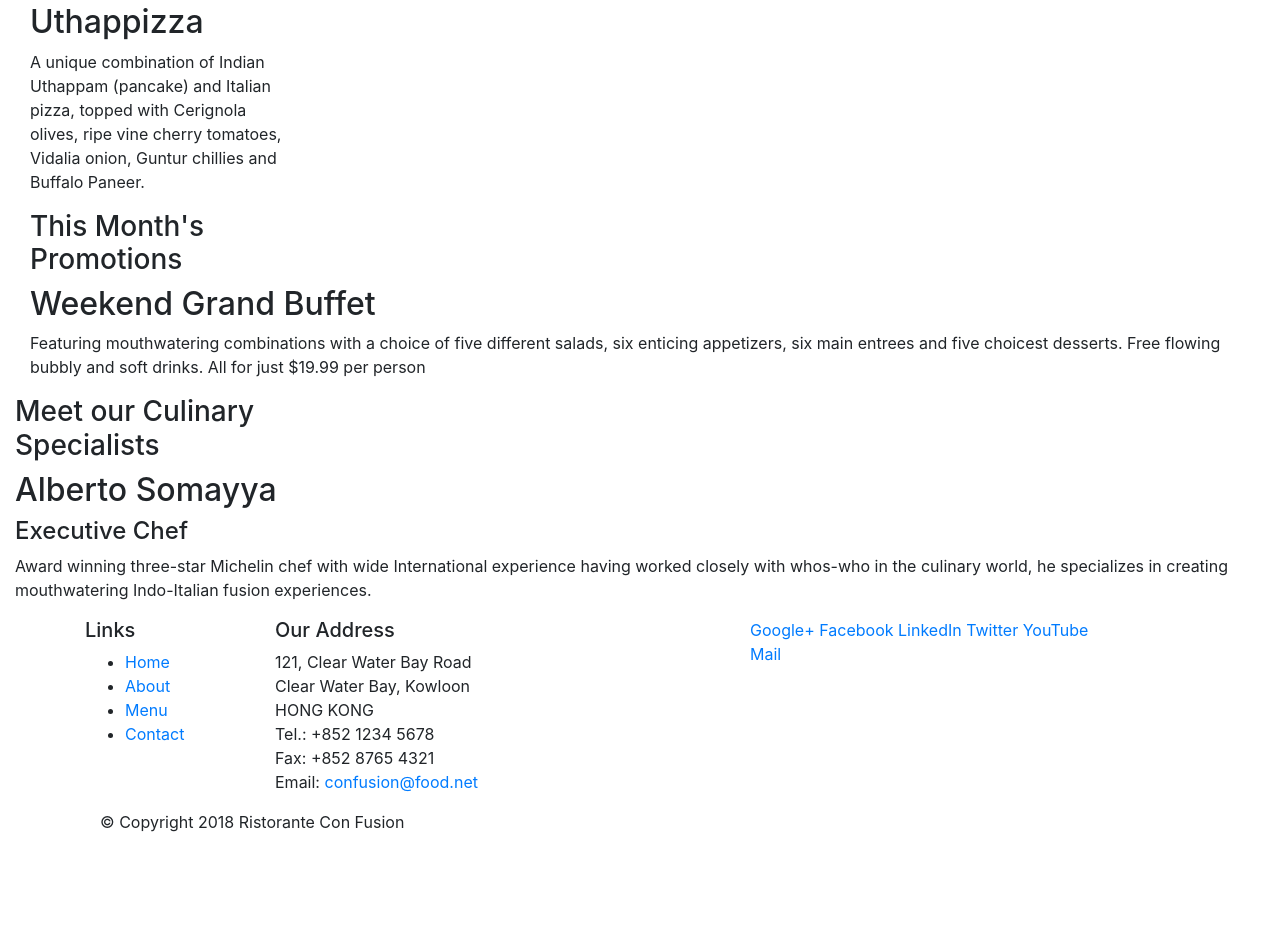
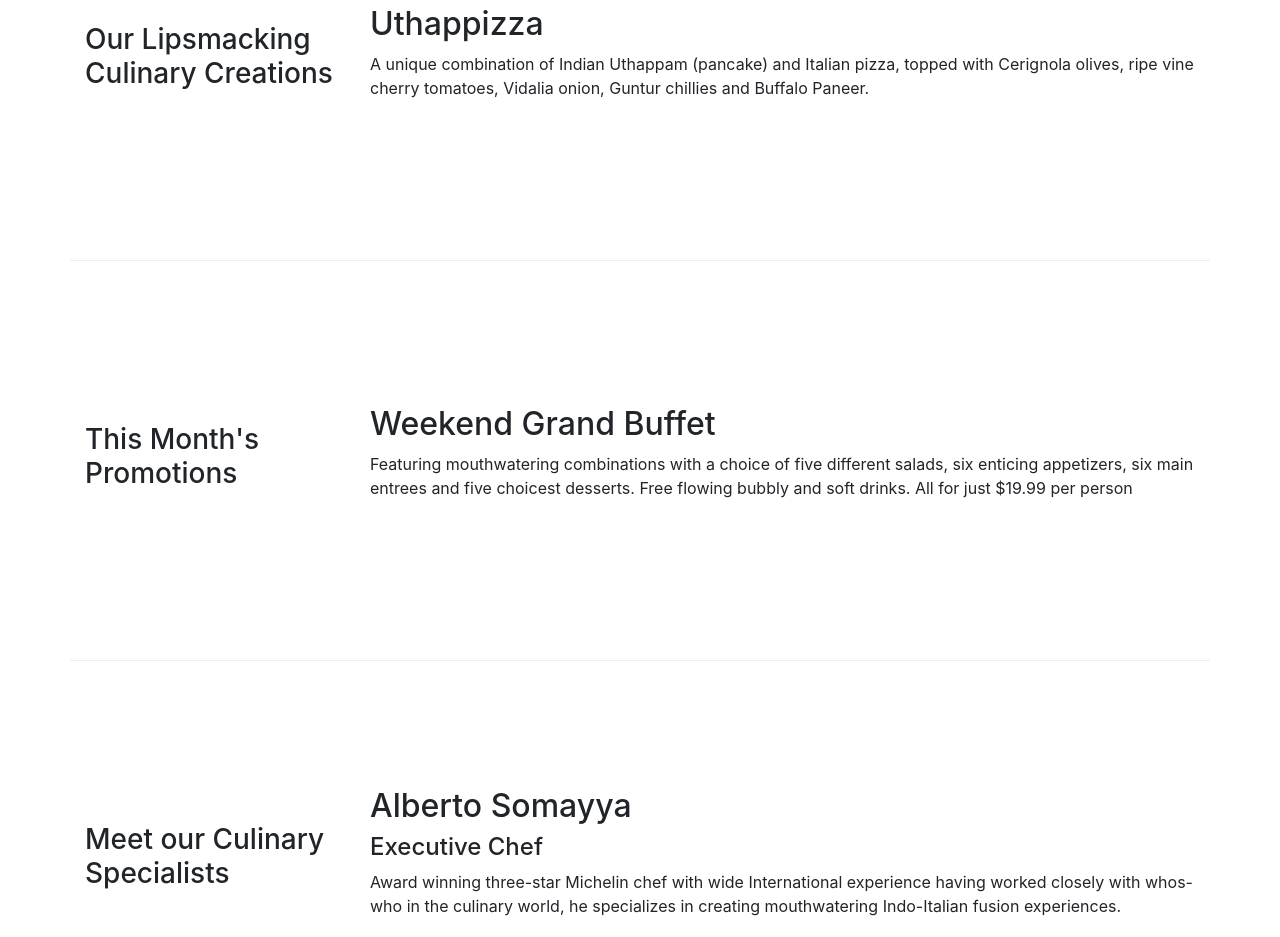
Before and after one commit to ammarjussa/conFusion, a website: page index.html in a window 1280 px wide. Shown: the part 443-1380 px from the top of the page. Before the commit the page ends 1293 px from the top, so only its background shows below. Drawn offline with nearby package versions, Linux system fonts and the light colour scheme.

Commit message:
Bootstrap Grid 2

```diff
--- /dev/null
+++ b/css/styles.css
@@ -0,0 +1,30 @@
+.row-header{
+    margin:0px auto;
+    padding:0px;
+}
+
+.row-content {
+    margin:0px auto;
+    padding: 50px 0px 50px 0px;
+    border-bottom: 1px ridge;
+    min-height:400px;
+}
+
+.footer{
+    background-color: #D1C4E9;
+    margin:0px auto;
+    padding: 20px 0px 20px 0px;
+}
+
+.jumbotron {
+    padding:70px 30px 70px 30px;
+    margin:0px auto;
+    background: #9575CD ;
+    color:'black';
+}
+
+address{
+    font-size:80%;
+    margin:0px;
+    color:#0f0f0f;
+}
--- a/index.html
+++ b/index.html
@@ -5,19 +5,20 @@
     <meta charset="utf-8">
     <meta name="viewport" content="width=device-width, initial-scale=1, shrink-to-fit=no">
     <meta http-equiv="x-ua-compatible" content="ie=edge">
+    <link href="css/styles.css" rel="stylesheet">
 
     <!-- Bootstrap CSS -->
     <link rel="stylesheet" href="node_modules/bootstrap/dist/css/bootstrap.min.css">
-    <title>Ristorante Con Fusion</title>
+    <title>My restaurant</title>
 </head>
 
 <body>
 
     <header class="jumbotron">
         <div class="container">
-            <div class="row">
+            <div class="row row-header">
                 <div class="col-12 col-sm-6">
-                    <h1>Ristorante con Fusion</h1>
+                    <h1>My famous restaurant</h1>
                     <p>We take inspiration from the World's best cuisines, and create a unique fusion experience. Our lipsmacking creations will tickle your culinary senses!</p>
                 </div>
                 <div class="col-12 col-sm">
@@ -26,33 +27,33 @@
         </div>
     </header>
 
-    <div>
-        <div class="col-12 col-sm-4 col-md-3">
-            <div class="col-12 col-sm-4 order-sm-last col-md-3">
+    <div class="container">
+        <div class="row row-content align-items-center">
+            <div class="col-12 col-sm-4 col-md-3">
                 <h3>Our Lipsmacking Culinary Creations</h3>
             </div>
-            <div class="col col-sm order-sm-first col-md">
+            <div class="col col-sm col-md">
                 <h2>Uthappizza</h2>
                 <p>A unique combination of Indian Uthappam (pancake) and Italian pizza, topped with Cerignola olives, ripe vine cherry tomatoes, Vidalia onion, Guntur chillies and Buffalo Paneer.</p>
             </div>
         </div>
 
 
-        <div class="col col-sm col-md">
-            <div class="col-12 col-sm-4 order-sm-last col-md-3">
+        <div class="row row-content align-items-center">
+            <div class="col-12 col-sm-4 col-md-3">
                 <h3>This Month's Promotions</h3>
             </div>
-            <div class="col col-sm order-sm-first col-md">
+            <div class="col col-sm col-md">
                 <h2>Weekend Grand Buffet</h2>
                 <p>Featuring mouthwatering combinations with a choice of five different salads, six enticing appetizers, six main entrees and five choicest desserts. Free flowing bubbly and soft drinks. All for just $19.99 per person </p>
             </div>
         </div>
 
-        <div>
-            <div class="col-12 col-sm-4 order-sm-last col-md-3">
+        <div class="row row-content align-items-center">
+            <div class="col-12 col-sm-4 col-md-3">
                 <h3>Meet our Culinary Specialists</h3>
             </div>
-            <div class="col col-sm order-sm-first col-md">
+            <div class="col col-sm col-md">
                 <h2>Alberto Somayya</h2>
                 <h4>Executive Chef</h4>
                 <p>Award winning three-star Michelin chef with wide International experience having worked closely with whos-who in the culinary world, he specializes in creating mouthwatering Indo-Italian fusion experiences. </p>
@@ -60,12 +61,12 @@
         </div>
     </div>
 
-    <footer>
+    <footer class="footer">
         <div class="container">
             <div class='row'>
-                <div class="col-4 col-sm-2">
+                <div class="col-4 offset-1 col-sm-2">
                     <h5>Links</h5>
-                    <ul>
+                    <ul class="list-unstyled">
                         <li><a href="#">Home</a></li>
                         <li><a href="#">About</a></li>
                         <li><a href="#">Menu</a></li>
@@ -83,8 +84,8 @@
 		              Email: <a href="mailto:confusion@food.net">confusion@food.net</a>
 		           </address>
                 </div>
-                <div class="col-12 col-sm-4">
-                    <div>
+                <div class="col-12 col-sm-4 align-self-center">
+                    <div class="text-center">
                         <a href="http://google.com/+">Google+</a>
                         <a href="http://www.facebook.com/profile.php?id=">Facebook</a>
                         <a href="http://www.linkedin.com/in/">LinkedIn</a>
@@ -94,8 +95,8 @@
                     </div>
                 </div>
            </div>
-           <div class="col-auto">
-                <div>
+           <div class="row justify-content-center">
+                <div class="col-auto">
                     <p>© Copyright 2018 Ristorante Con Fusion</p>
                 </div>
            </div>
```
